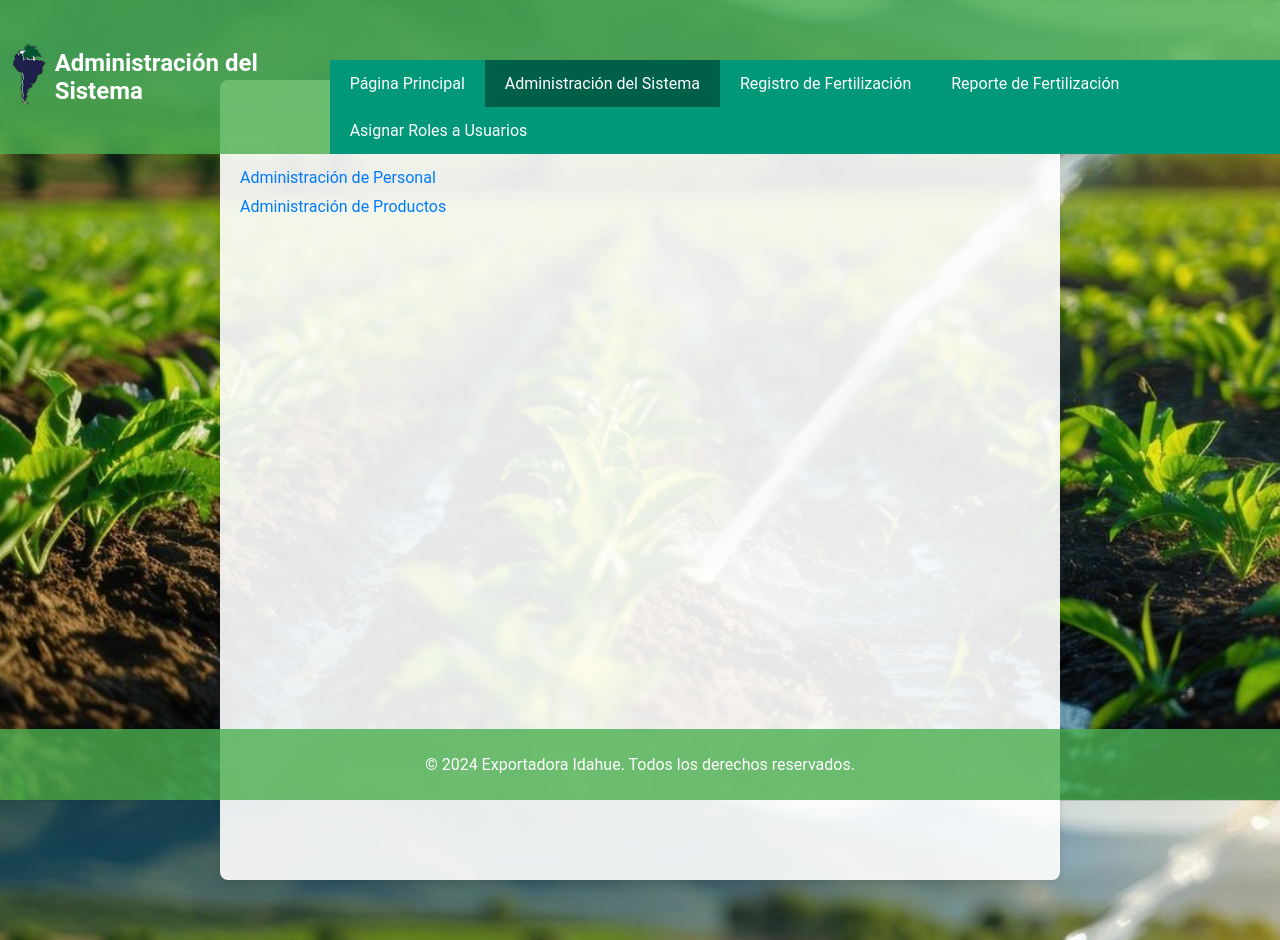
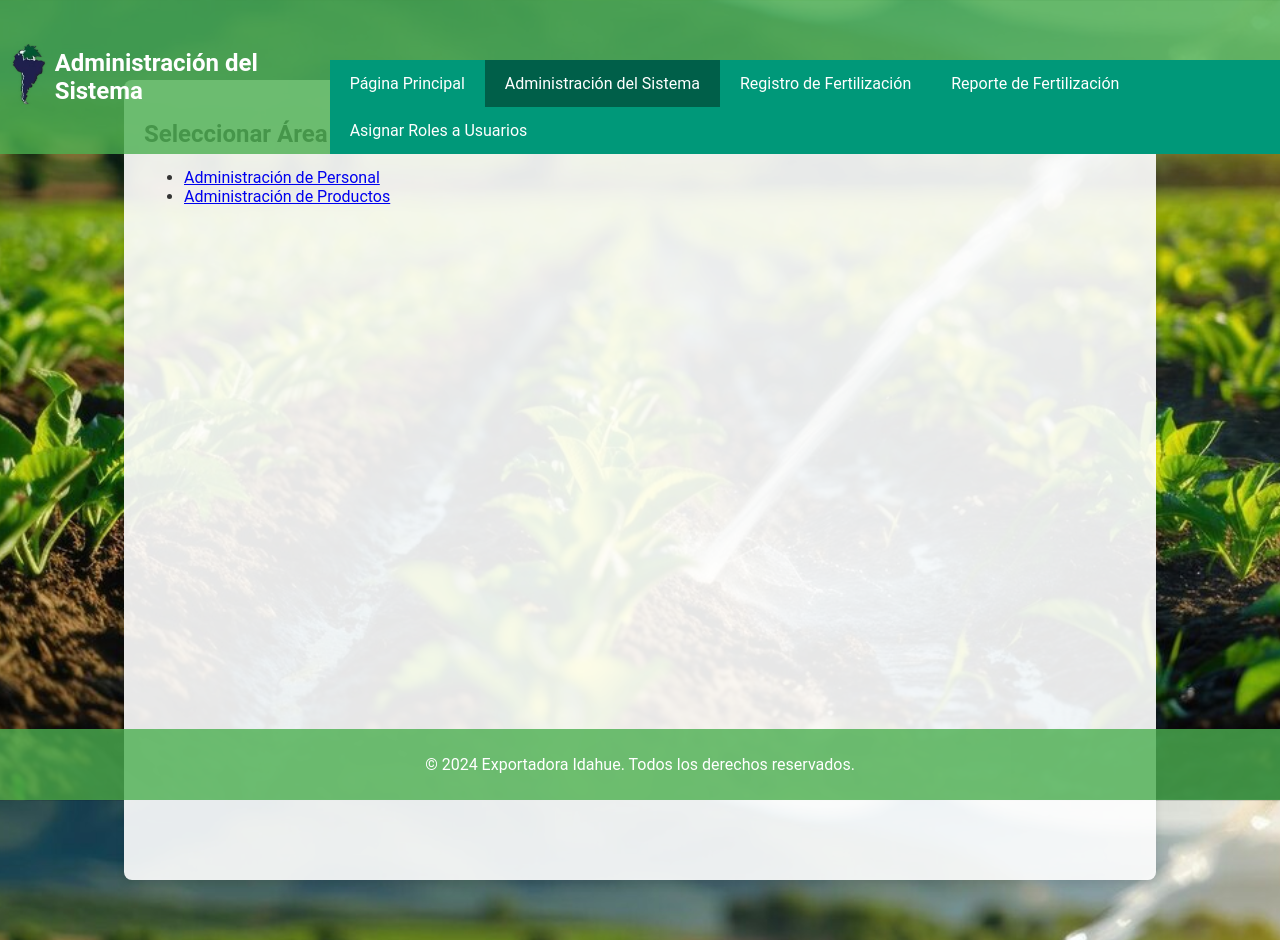
Before and after one commit to ergutier/idahue, a PHP site: page /Admin/Admin.php in a window 1280 px wide. Run offline with PHP 8.4, Linux system fonts and the light colour scheme.

Commit message:
Revert "Update Admin.php"
This reverts commit df3aeedc139de9b8304f312d9adde9aea47beb53.

```diff
--- a/Admin/Admin.php
+++ b/Admin/Admin.php
@@ -12,32 +12,6 @@ $tablas = $adminBiz->getTablas();
     <meta charset="UTF-8">
     <title>Administración del Sistema</title>
     <link rel="stylesheet" href="<?php echo CSS_URL; ?>">
-    <style>
-        body {
-            font-family: Arial, sans-serif;
-        }
-        main {
-            max-width: 800px;
-            margin: 0 auto;
-        }
-        h2 {
-            text-align: center;
-        }
-        ul {
-            list-style-type: none;
-            padding: 0;
-        }
-        li {
-            margin: 10px 0;
-        }
-        a {
-            text-decoration: none;
-            color: #007BFF;
-        }
-        a:hover {
-            text-decoration: underline;
-        }
-    </style>
 </head>
 <body>
     <?php
@@ -47,8 +21,8 @@ $tablas = $adminBiz->getTablas();
     <main>
         <h2>Seleccionar Área para Administrar</h2>
         <ul>
-            <li><a href="personal/Personal.php">Administración de Personal</a></li>
-            <li><a href="productos/productos.php">Administración de Productos</a></li>
+            <li><a href="Personal/Personal.php">Administración de Personal</a></li>
+            <li><a href="Productos/productos.php">Administración de Productos</a></li>
         </ul>
     </main>
     <?php include FOOTER_URL; ?>
```
